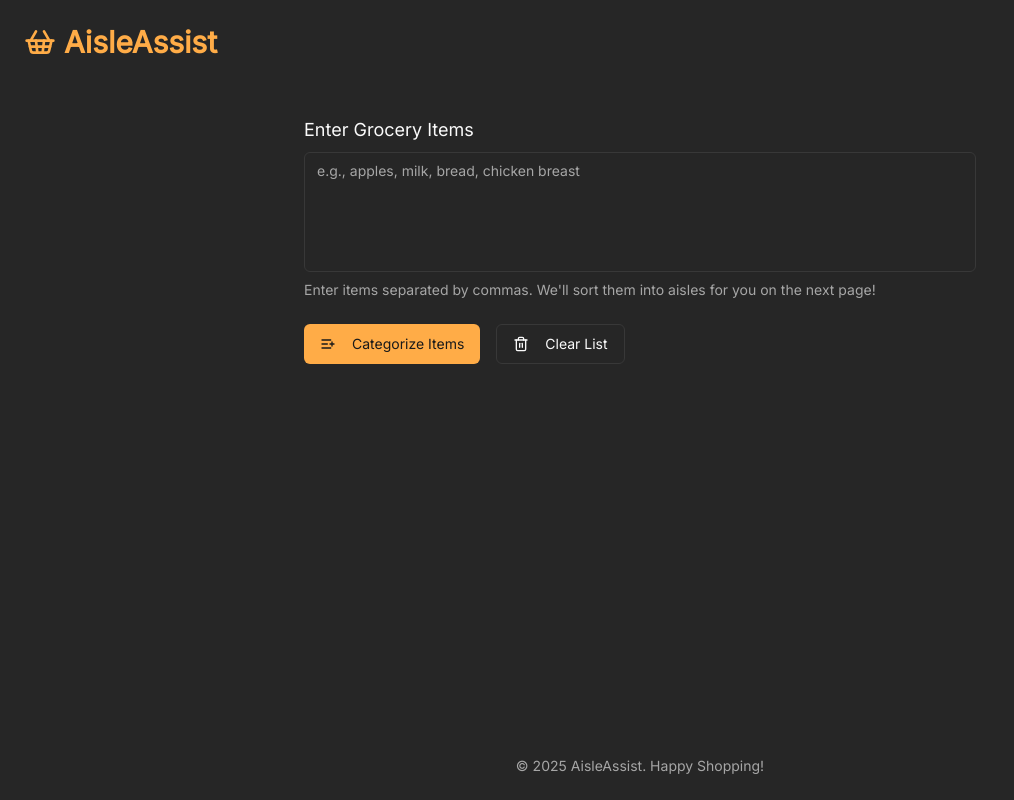
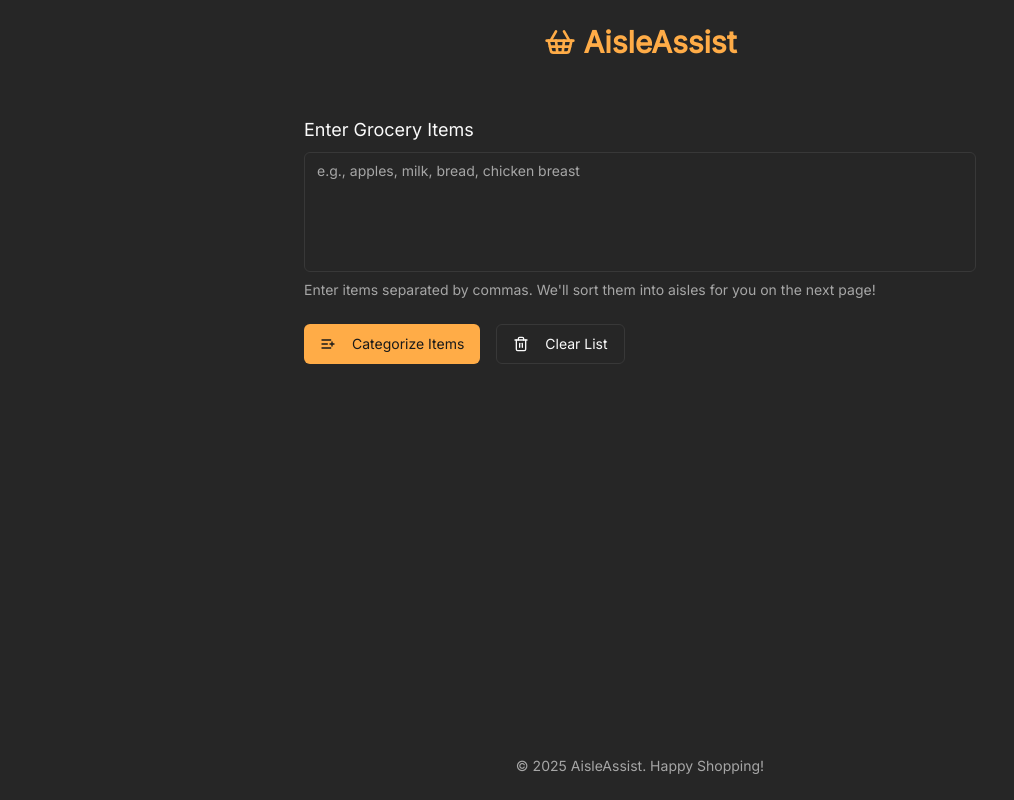
Before and after one commit to eshasantosh/aislepilot, a Next.js app: page / in a window 1280 px wide. Shown: the whole page, without its empty margins (0-1014 px from the left). Built offline with nearby package versions, Linux system fonts and the light colour scheme.

Commit message:
make the heading aisleassist be centred and make a folder called assets

```diff
--- a/src/components/app-header.tsx
+++ b/src/components/app-header.tsx
@@ -1,9 +1,10 @@
+
 import { ShoppingBasket } from 'lucide-react';
 
 export function AppHeader() {
   return (
     <header className="py-6 px-4 md:px-6">
-      <div className="container mx-auto flex items-center gap-2">
+      <div className="container mx-auto flex items-center justify-center gap-2">
         <ShoppingBasket className="h-8 w-8 text-primary" />
         <h1 className="text-3xl font-bold font-headline text-primary">
           AisleAssist
```
